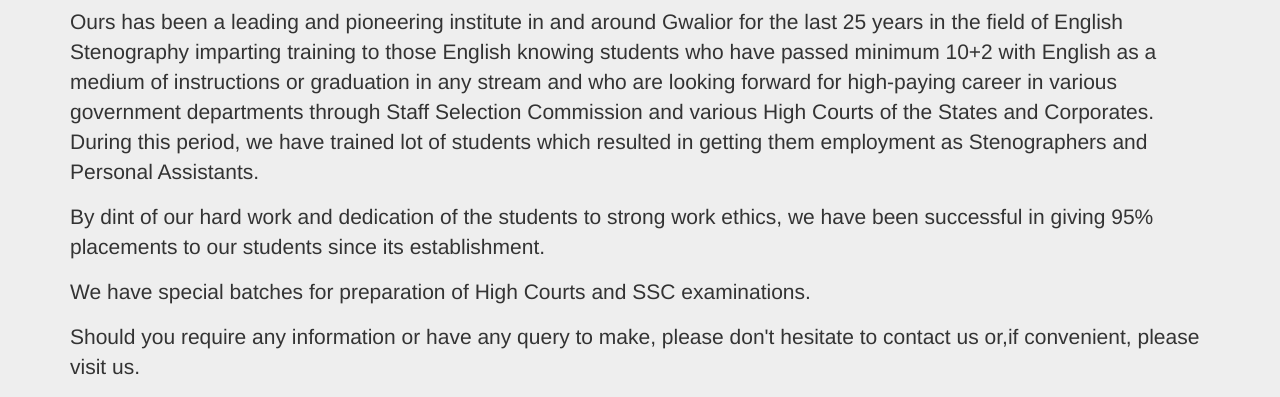
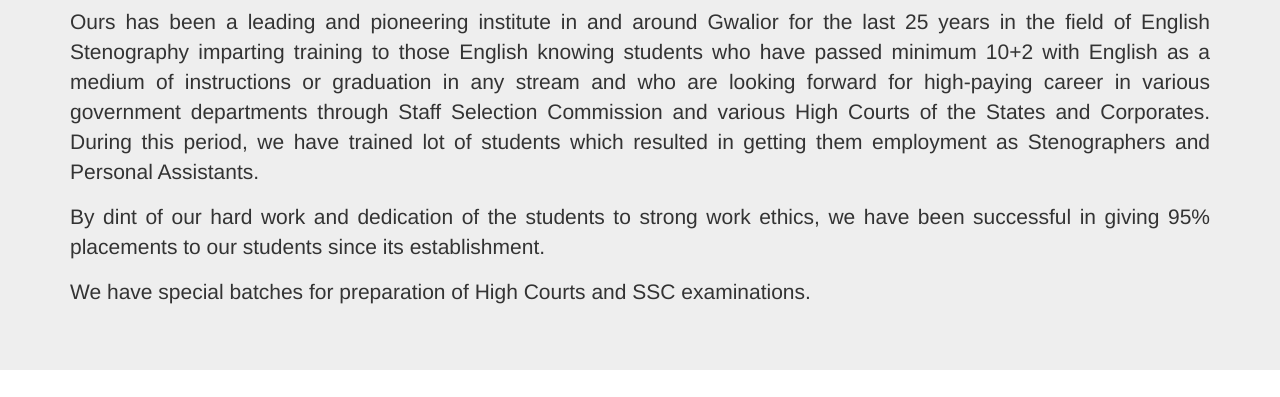
Before and after one commit to ketan/anilpadegaonkar.github.io, a plain HTML site: page index.html in a window 1280 px wide. Shown: the part 140-537 px from the top of the page. Drawn offline with nearby package versions, Linux system fonts and the light colour scheme.

Commit message:
Update index.html

```diff
--- a/index.html
+++ b/index.html
@@ -32,7 +32,7 @@
       <div class="container">
         <h1>Abhinav English Shorthand</h1>
 
-        <p>
+        <p class="text-justify">
           Ours has been a leading and pioneering institute in and around Gwalior for the last 25 years in the field of English
           Stenography imparting training to those English knowing students who have passed minimum 10+2 with English as a medium
           of instructions or graduation in any stream and who are looking forward for high-paying career in various
@@ -41,18 +41,15 @@
           and Personal Assistants.
         </p>
 
-        <p>
+        <p class="text-justify">
           By dint of our hard work and dedication of the students to strong work ethics, we have been successful in giving 95%
           placements to our students since its establishment.
         </p>
 
-        <p>
+        <p class="text-justify">
           We have special batches for preparation of High Courts and SSC examinations.
         </p>
 
-        <p>
-          Should you require any information or have any query to make, please don't hesitate to contact us or,if convenient, please visit us.
-        </p>
       </div>
     </div>
 
```
